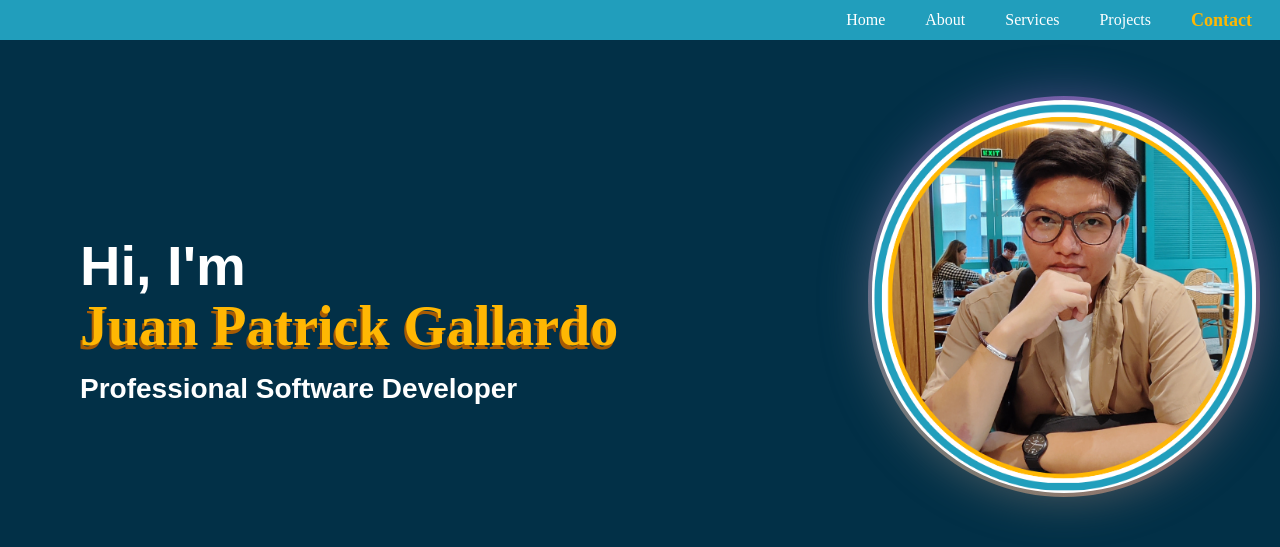
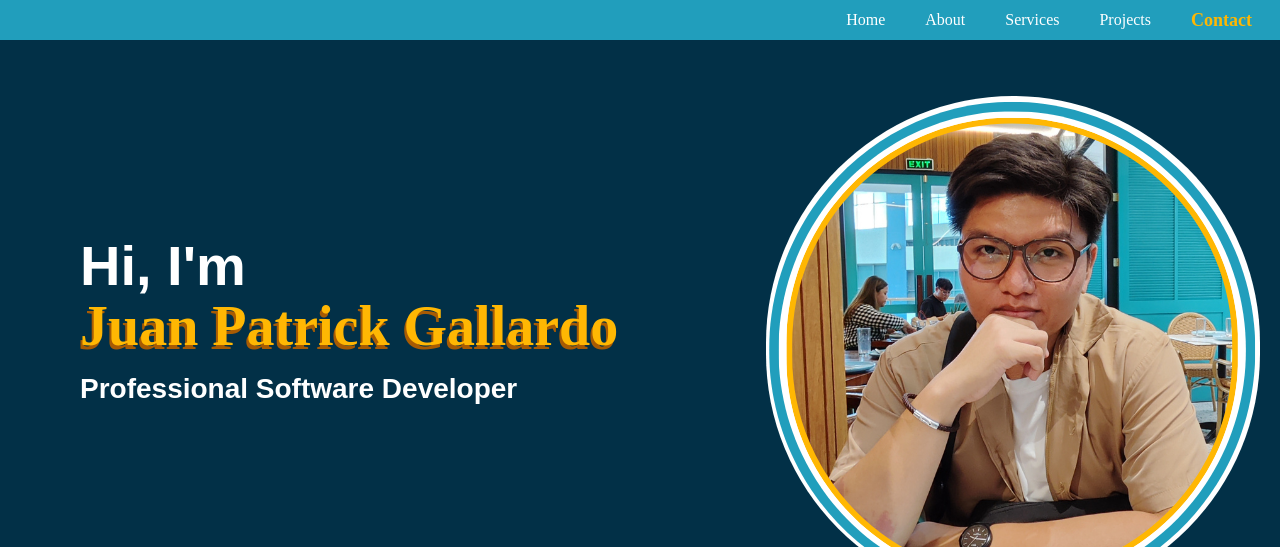
Before and after one commit to pat-gallardo/portfolio-website, a React (Create React App) app in the folder frontend/: page / in a window 1280 px wide. Shown: the top 547 px of the page. Built offline with nearby package versions, Linux system fonts and the light colour scheme; grey boxes are pictures that could not be loaded.

Commit message:
Removed aceternity ui components

```diff
--- a/frontend/src/components/intro.tsx
+++ b/frontend/src/components/intro.tsx
@@ -1,7 +1,4 @@
-"use client";
-import { BackgroundGradient } from "./ui/background-icon";
-
-const Intro = () => {
+ const Intro = () => {
     const message = 'Hi, I\'m'
     const name = 'Juan Patrick Gallardo'
     const profession = 'Professional Software Developer'
@@ -15,9 +12,7 @@ const Intro = () => {
                 <div className="text-white text-[28px] font-bold arimo">{profession}</div>
              </div>
             <div className="sm:self-center sm:pt-0 pt-20 ml-20 mr-20 sm:ml-5 sm:mr-5">
-            <BackgroundGradient className="rounded-full max-w-sm">
                 <img className="rounded-full sm:ml-0 sm:w-[100%] aspect-auto" src={require('../assets/front-photo.png')} alt="profile-photo"></img>
-                </BackgroundGradient>
             </div>
         </div>
         </>
--- a/frontend/src/components/ui/background-icon.tsx
+++ /dev/null
@@ -1,72 +0,0 @@
-import { cn } from "../lib/utils";
-import React from "react";
-import { motion } from "framer-motion";
-
-export const BackgroundGradient = ({
-  children,
-  className,
-  containerClassName,
-  animate = true,
-}: {
-  children?: React.ReactNode;
-  className?: string;
-  containerClassName?: string;
-  animate?: boolean;
-}) => {
-  const variants = {
-    initial: {
-      backgroundPosition: "0 50%",
-    },
-    animate: {
-      backgroundPosition: ["0, 50%", "100% 50%", "0 50%"],
-    },
-  };
-  return (
-    <div className={cn("relative p-[4px] group", containerClassName)}>
-      <motion.div
-        variants={animate ? variants : undefined}
-        initial={animate ? "initial" : undefined}
-        animate={animate ? "animate" : undefined}
-        transition={
-          animate
-            ? {
-                duration: 5,
-                repeat: Infinity,
-                repeatType: "reverse",
-              }
-            : undefined
-        }
-        style={{
-          backgroundSize: animate ? "400% 400%" : undefined,
-        }}
-        className={cn(
-          "absolute inset-0 rounded-full z-[1] opacity-60 group-hover:opacity-100 blur-xl  transition duration-500 will-change-transform",
-          " bg-[radial-gradient(circle_farthest-side_at_0_100%,#00ccb1,transparent),radial-gradient(circle_farthest-side_at_100%_0,#7b61ff,transparent),radial-gradient(circle_farthest-side_at_100%_100%,#ffc414,transparent),radial-gradient(circle_farthest-side_at_0_0,#1ca0fb,#141316)]"
-        )}
-      />
-      <motion.div
-        variants={animate ? variants : undefined}
-        initial={animate ? "initial" : undefined}
-        animate={animate ? "animate" : undefined}
-        transition={
-          animate
-            ? {
-                duration: 5,
-                repeat: Infinity,
-                repeatType: "reverse",
-              }
-            : undefined
-        }
-        style={{
-          backgroundSize: animate ? "400% 400%" : undefined,
-        }}
-        className={cn(
-          "absolute inset-0 rounded-full z-[1] will-change-transform",
-          "bg-[radial-gradient(circle_farthest-side_at_0_100%,#00ccb1,transparent),radial-gradient(circle_farthest-side_at_100%_0,#7b61ff,transparent),radial-gradient(circle_farthest-side_at_100%_100%,#ffc414,transparent),radial-gradient(circle_farthest-side_at_0_0,#1ca0fb,#141316)]"
-        )}
-      />
-
-      <div className={cn("relative z-10", className)}>{children}</div>
-    </div>
-  );
-};
--- a/frontend/src/components/ui/container-scroll-animation.tsx
+++ /dev/null
@@ -1,95 +0,0 @@
-"use client";
-import React, { useRef } from "react";
-import { useScroll, useTransform, motion, MotionValue } from "framer-motion";
-
-export const ContainerScroll = ({
-  titleComponent,
-  children,
-}: {
-  titleComponent: string | React.ReactNode;
-  children: React.ReactNode;
-}) => {
-  const containerRef = useRef<any>(null);
-  const { scrollYProgress } = useScroll({
-    target: containerRef,
-  });
-  const [isMobile, setIsMobile] = React.useState(false);
-
-  React.useEffect(() => {
-    const checkMobile = () => {
-      setIsMobile(window.innerWidth <= 768);
-    };
-    checkMobile();
-    window.addEventListener("resize", checkMobile);
-    return () => {
-      window.removeEventListener("resize", checkMobile);
-    };
-  }, []);
-
-  const scaleDimensions = () => {
-    return isMobile ? [0.7, 0.9] : [1.05, 1];
-  };
-
-  const rotate = useTransform(scrollYProgress, [0, 1], [20, 0]);
-  const scale = useTransform(scrollYProgress, [0, 1], scaleDimensions());
-  const translate = useTransform(scrollYProgress, [0, 1], [0, -100]);
-
-  return (
-    <div
-      className="h-[60rem] md:h-[80rem] flex items-center justify-center relative p-2 md:p-20"
-      ref={containerRef}
-    >
-      <div
-        className="py-10 md:py-40 w-full relative"
-        style={{
-          perspective: "1000px",
-        }}
-      >
-        <Header translate={translate} titleComponent={titleComponent} />
-        <Card rotate={rotate} translate={translate} scale={scale}>
-          {children}
-        </Card>
-      </div>
-    </div>
-  );
-};
-
-export const Header = ({ translate, titleComponent }: any) => {
-  return (
-    <motion.div
-      style={{
-        translateY: translate,
-      }}
-      className="div max-w-5xl mx-auto text-center"
-    >
-      {titleComponent}
-    </motion.div>
-  );
-};
-
-export const Card = ({
-  rotate,
-  scale,
-  children,
-}: {
-  rotate: MotionValue<number>;
-  scale: MotionValue<number>;
-  translate: MotionValue<number>;
-  children: React.ReactNode;
-}) => {
-  return (
-    <motion.div
-      style={{
-        rotateX: rotate,
-        scale,
-        boxShadow:
-          "0 0 #0000004d, 0 9px 20px #0000004a, 0 37px 37px #00000042, 0 84px 50px #00000026, 0 149px 60px #0000000a, 0 233px 65px #00000003",
-      }}
-      className="max-w-5xl -mt-12 mx-auto h-[30rem] md:h-[40rem] w-full border-4 border-[#6C6C6C] p-2 md:p-6 bg-[#222222] rounded-[30px] shadow-2xl"
-    >
-      <div className=" h-full w-full  overflow-hidden rounded-2xl bg-gray-100 dark:bg-zinc-900 md:rounded-2xl md:p-4 ">
-        {children}
-      </div>
-    </motion.div>
-  );
-};
```
